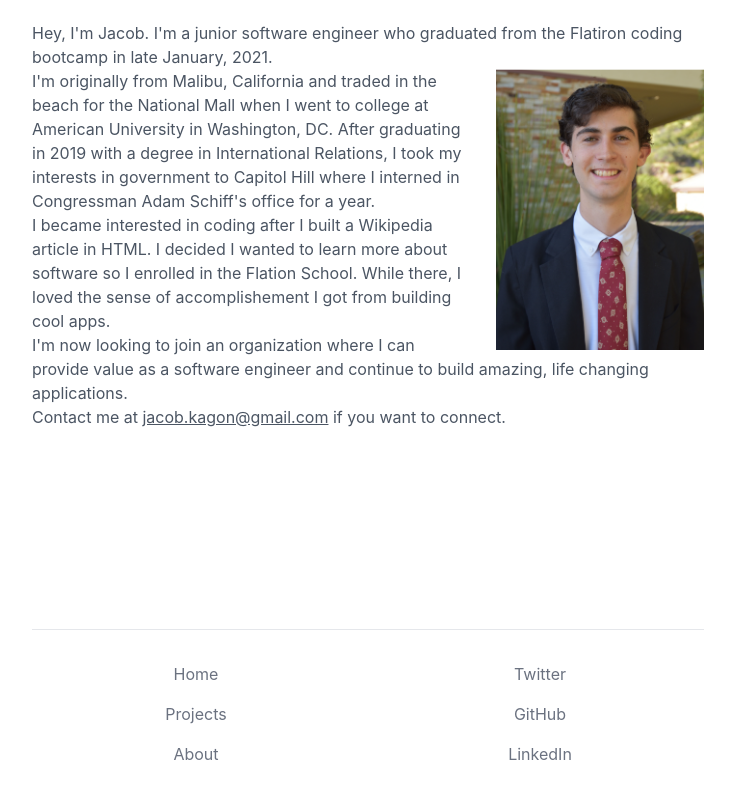
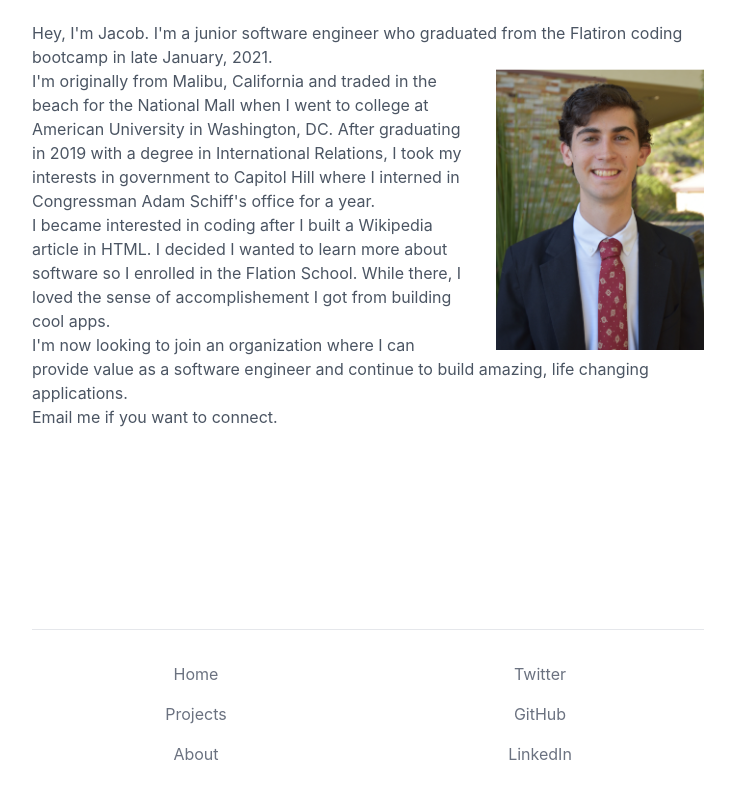
Before and after one commit to jacobkagon/portfolio-site, a Next.js app: page / in a window 1280 px wide. Shown: the part 1326-2124 px from the top of the page, without its empty margins (272-1007 px from the left). Built offline with nearby package versions, Linux system fonts and the light colour scheme; a web font is replaced by a local one; what @tailwindcss/typography would draw is missing.

Commit message:
added email

```diff
--- a/components/About.js
+++ b/components/About.js
@@ -37,7 +37,10 @@ const About = () => {
           </p>
           <p>
             {" "}
-            Contact me at <u>jacob.kagon@gmail.com</u> if you want to connect.
+            <a target="_blank" href="mailto: jacob.kagon@gmail.com">
+              Email me
+            </a>{" "}
+            if you want to connect.
           </p>
         </div>
       </div>
```
